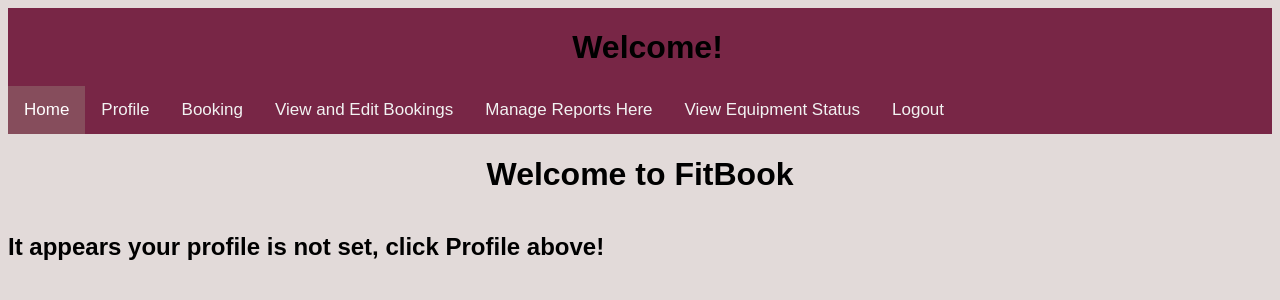
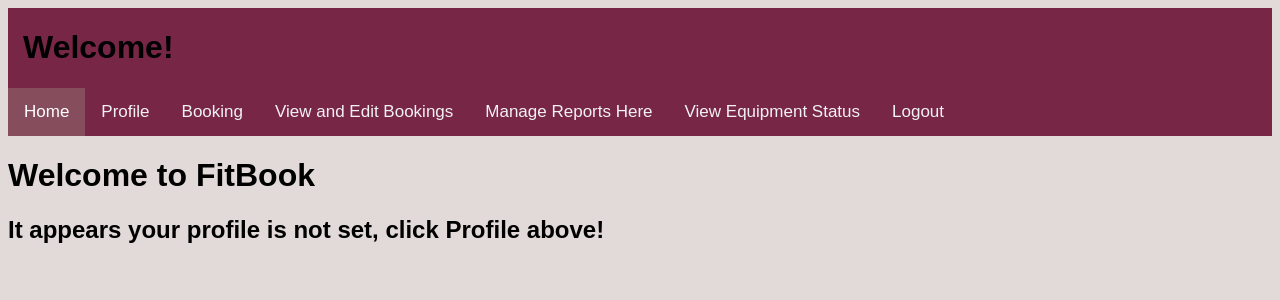
Before and after one commit to UdhayaShan1/Gym-Booking-System1, a Flask app: page /main in a window 1280 px wide. Shown: the top 300 px of the page. Run offline with Flask 3, Linux system fonts and the light colour scheme; the visitor is signed in with stand-in values (Sample User, id 1); data that the repository does not hold is empty; parts of the project's set-up code (start-up, migrations or seed data) failed here and were passed over.

Commit message:
Minor change in style.css

```diff
--- a/Website/static/css/style.css
+++ b/Website/static/css/style.css
@@ -330,19 +330,6 @@ footer {
 
 /* Equipment */
 
-h1 {
-  text-align: center;
-  margin-bottom: 20px;
-}
-
-h2 {
-  margin-top: 40px;
-  margin-bottom: 10px;
-}
-
-h3 {
-  margin-top: 10px;
-}
 
 .equipmentContainer {
   border-radius: 5px;
```
